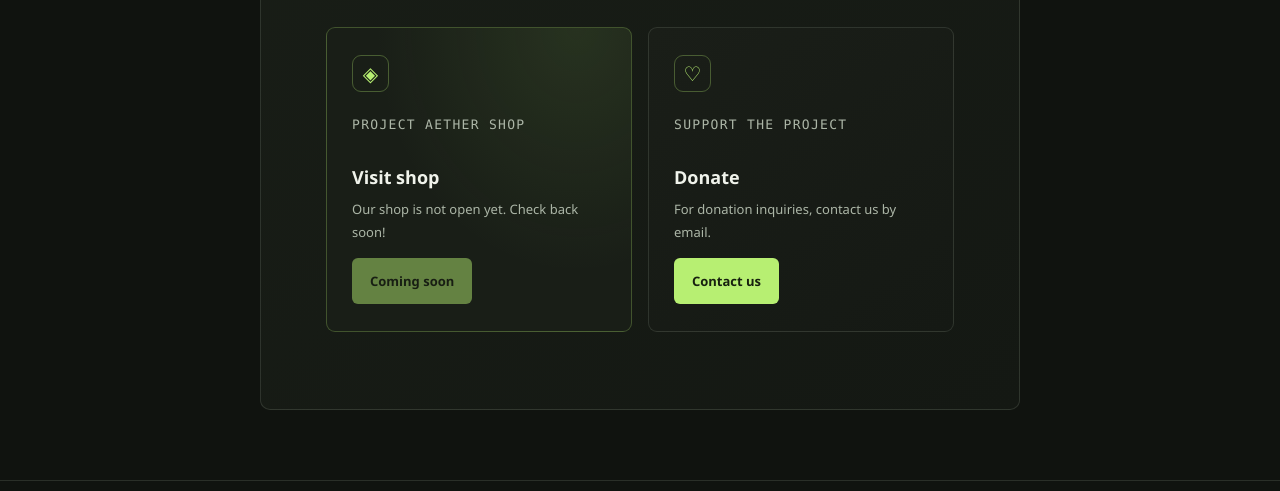
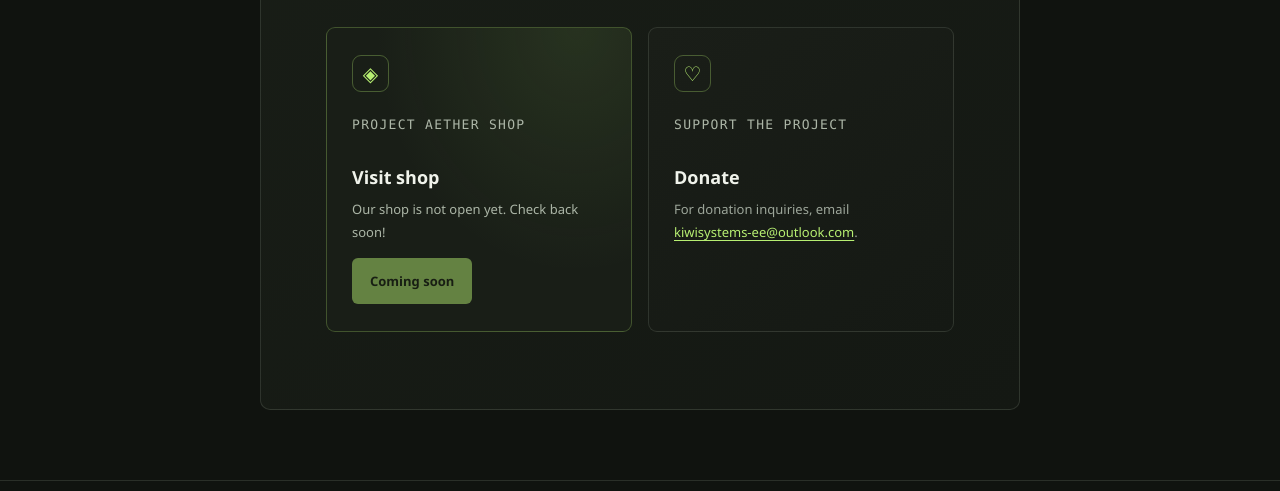
Before and after one commit to KiwiSystems-ee/project-aether-website, a plain HTML site: page shop.html in a window 1280 px wide. Shown: the part 360-851 px from the top of the page. Drawn offline with Linux system fonts and the light colour scheme.

Commit message:
Show donation contact email on shop page
Co-authored-by: Copilot App <223556219+Copilot@users.noreply.github.com>

```diff
--- a/shop.html
+++ b/shop.html
@@ -8,7 +8,7 @@
   <meta name="description" content="Visit the Project Aether shop when it opens, or contact us about donating.">
   <title>Shop / Donate — Project Aether</title>
   <link rel="icon" type="image/png" href="assets/aether-icon.png">
-  <link rel="stylesheet" href="styles.css?v=shop-options">
+  <link rel="stylesheet" href="styles.css?v=shop-options-2">
 </head>
 <body>
   <header class="site-header">
@@ -33,8 +33,7 @@
         <span class="feature-icon" aria-hidden="true">♡</span>
         <p class="card-index">SUPPORT THE PROJECT</p>
         <h2>Donate</h2>
-        <p>For donation inquiries, contact us by email.</p>
-        <a class="button button-primary" href="mailto:kiwisystems-ee@outlook.com">Contact us</a>
+        <p>For donation inquiries, email <a class="shop-contact-link" href="mailto:kiwisystems-ee@outlook.com">kiwisystems-ee@outlook.com</a>.</p>
       </section>
     </div>
   </main>
--- a/styles.css
+++ b/styles.css
@@ -145,7 +145,7 @@ h1, h2, h3, p { margin-top: 0; }
 .shop-options { display: grid; grid-template-columns: repeat(2, minmax(0, 1fr)); gap: 16px; text-align: left; }
 .shop-options .feature-card { min-height: 0; }
 .shop-options .feature-card > p:not(.card-index) { min-height: 44px; }
-.shop-page .button-primary { color: #17200f; text-decoration: none; }
+.shop-contact-link { overflow-wrap: anywhere; }
 .legal-page .eyebrow { margin-bottom: 12px; }
 .legal-page h1 { margin-bottom: 10px; font: 750 clamp(36px, 5vw, 56px)/1.1 var(--display); letter-spacing: -.05em; }
 .legal-page .legal-updated { margin-bottom: 31px; color: #879282; font: 10px var(--mono); }
```
